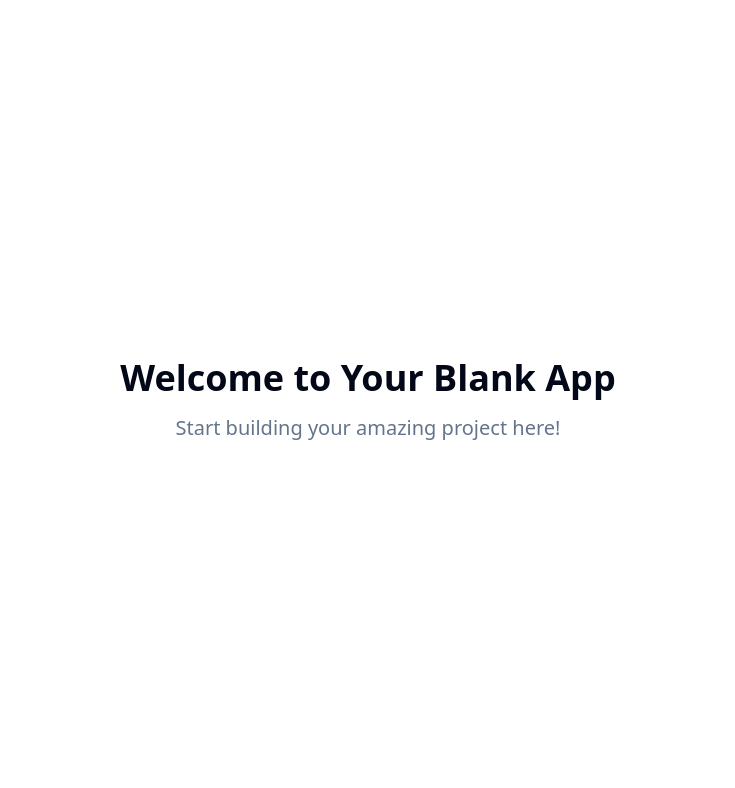
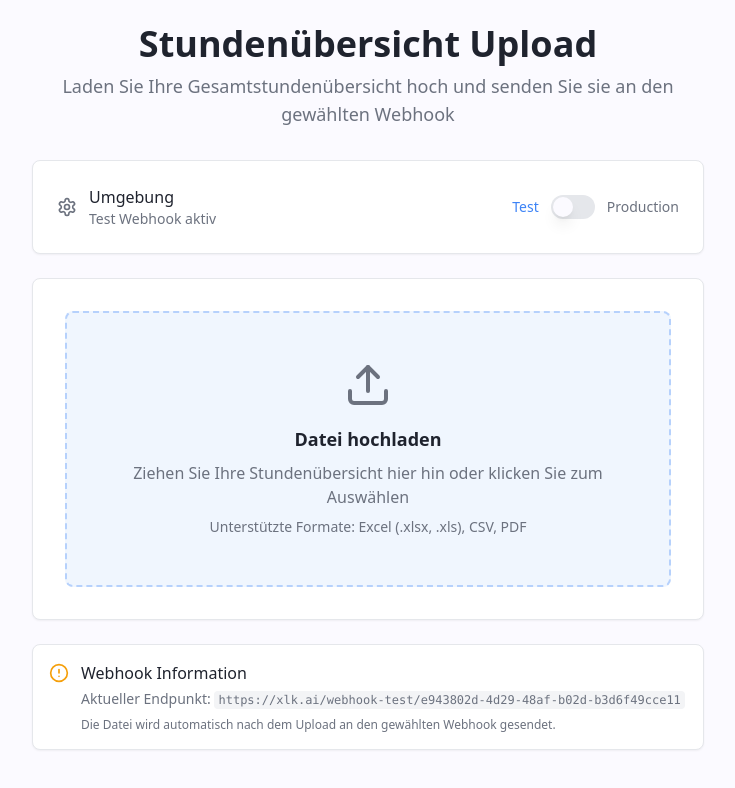
Before and after one commit to jasonl20-tech/hours-sync-hub, a React (Vite) app: page / in a window 1280 px wide. Shown: the top 788 px of the page, without its empty margins (272-1007 px from the left). Built offline with nearby package versions, Linux system fonts and the light colour scheme.

Commit message:
Add webhook functionality
Implement webhook functionality for sending data to specified URLs based on the environment (test or production).

```diff
--- a/package.json
+++ b/package.json
@@ -51,6 +51,7 @@
     "react": "^18.3.1",
     "react-day-picker": "^8.10.1",
     "react-dom": "^18.3.1",
+    "react-dropzone": "^14.3.8",
     "react-hook-form": "^7.61.1",
     "react-resizable-panels": "^2.1.9",
     "react-router-dom": "^6.30.1",
--- /dev/null
+++ b/src/components/TimeTrackingUpload.tsx
@@ -0,0 +1,214 @@
+import React, { useState, useCallback } from 'react';
+import { useDropzone } from 'react-dropzone';
+import { Button } from '@/components/ui/button';
+import { Card } from '@/components/ui/card';
+import { Switch } from '@/components/ui/switch';
+import { Label } from '@/components/ui/label';
+import { Progress } from '@/components/ui/progress';
+import { toast } from '@/hooks/use-toast';
+import { Upload, FileText, CheckCircle, AlertCircle, Settings } from 'lucide-react';
+
+const TimeTrackingUpload = () => {
+  const [isProduction, setIsProduction] = useState(false);
+  const [uploadProgress, setUploadProgress] = useState(0);
+  const [isUploading, setIsUploading] = useState(false);
+  const [uploadedFile, setUploadedFile] = useState<File | null>(null);
+
+  const webhookUrls = {
+    test: 'https://xlk.ai/webhook-test/e943802d-4d29-48af-b02d-b3d6f49cce11',
+    production: 'https://xlk.ai:5678/webhook/e943802d-4d29-48af-b02d-b3d6f49cce11'
+  };
+
+  const uploadToWebhook = async (file: File) => {
+    const webhookUrl = isProduction ? webhookUrls.production : webhookUrls.test;
+
+    setIsUploading(true);
+    setUploadProgress(0);
+
+    try {
+      const formData = new FormData();
+      formData.append('file', file);
+      formData.append('environment', isProduction ? 'production' : 'test');
+      formData.append('timestamp', new Date().toISOString());
+
+      // Simulate progress
+      const progressInterval = setInterval(() => {
+        setUploadProgress(prev => {
+          if (prev >= 90) {
+            clearInterval(progressInterval);
+            return prev;
+          }
+          return prev + 10;
+        });
+      }, 200);
+
+      const response = await fetch(webhookUrl, {
+        method: 'POST',
+        body: formData,
+      });
+
+      clearInterval(progressInterval);
+      setUploadProgress(100);
+
+      if (response.ok) {
+        toast({
+          title: "Upload erfolgreich!",
+          description: `Datei wurde an ${isProduction ? 'Production' : 'Test'} Webhook gesendet.`,
+          className: "bg-success text-success-foreground",
+        });
+      } else {
+        throw new Error(`HTTP ${response.status}`);
+      }
+    } catch (error) {
+      toast({
+        title: "Upload fehlgeschlagen",
+        description: "Es gab einen Fehler beim Senden der Datei.",
+        variant: "destructive",
+      });
+    } finally {
+      setIsUploading(false);
+      setTimeout(() => setUploadProgress(0), 2000);
+    }
+  };
+
+  const onDrop = useCallback((acceptedFiles: File[]) => {
+    const file = acceptedFiles[0];
+    if (file) {
+      setUploadedFile(file);
+      uploadToWebhook(file);
+    }
+  }, [isProduction]);
+
+  const { getRootProps, getInputProps, isDragActive } = useDropzone({
+    onDrop,
+    accept: {
+      'application/vnd.openxmlformats-officedocument.spreadsheetml.sheet': ['.xlsx'],
+      'application/vnd.ms-excel': ['.xls'],
+      'text/csv': ['.csv'],
+      'application/pdf': ['.pdf']
+    },
+    multiple: false
+  });
+
+  return (
+    <div className="min-h-screen bg-background p-6">
+      <div className="max-w-2xl mx-auto">
+        <div className="text-center mb-8">
+          <h1 className="text-4xl font-bold text-foreground mb-2">
+            Stundenübersicht Upload
+          </h1>
+          <p className="text-muted-foreground text-lg">
+            Laden Sie Ihre Gesamtstundenübersicht hoch und senden Sie sie an den gewählten Webhook
+          </p>
+        </div>
+
+        {/* Environment Toggle */}
+        <Card className="p-6 mb-6">
+          <div className="flex items-center justify-between">
+            <div className="flex items-center space-x-3">
+              <Settings className="w-5 h-5 text-muted-foreground" />
+              <div>
+                <Label htmlFor="environment-toggle" className="text-base font-medium">
+                  Umgebung
+                </Label>
+                <p className="text-sm text-muted-foreground">
+                  {isProduction ? 'Production Webhook aktiv' : 'Test Webhook aktiv'}
+                </p>
+              </div>
+            </div>
+            <div className="flex items-center space-x-3">
+              <Label htmlFor="environment-toggle" className={`text-sm ${!isProduction ? 'text-primary font-medium' : 'text-muted-foreground'}`}>
+                Test
+              </Label>
+              <Switch
+                id="environment-toggle"
+                checked={isProduction}
+                onCheckedChange={setIsProduction}
+              />
+              <Label htmlFor="environment-toggle" className={`text-sm ${isProduction ? 'text-primary font-medium' : 'text-muted-foreground'}`}>
+                Production
+              </Label>
+            </div>
+          </div>
+        </Card>
+
+        {/* Upload Area */}
+        <Card className="p-8">
+          <div
+            {...getRootProps()}
+            className={`
+              border-2 border-dashed rounded-lg p-12 text-center cursor-pointer transition-all duration-200
+              ${isDragActive
+                ? 'border-primary bg-upload-hover'
+                : 'border-upload-border bg-upload-bg hover:bg-upload-hover'
+              }
+            `}
+          >
+            <input {...getInputProps()} />
+            <div className="flex flex-col items-center space-y-4">
+              <Upload className={`w-12 h-12 ${isDragActive ? 'text-primary' : 'text-muted-foreground'}`} />
+              <div>
+                <h3 className="text-lg font-semibold text-foreground mb-2">
+                  {isDragActive ? 'Datei hier ablegen...' : 'Datei hochladen'}
+                </h3>
+                <p className="text-muted-foreground">
+                  Ziehen Sie Ihre Stundenübersicht hier hin oder klicken Sie zum Auswählen
+                </p>
+                <p className="text-sm text-muted-foreground mt-2">
+                  Unterstützte Formate: Excel (.xlsx, .xls), CSV, PDF
+                </p>
+              </div>
+            </div>
+          </div>
+
+          {/* Upload Progress */}
+          {isUploading && (
+            <div className="mt-6">
+              <div className="flex items-center justify-between mb-2">
+                <span className="text-sm font-medium text-foreground">Upload läuft...</span>
+                <span className="text-sm text-muted-foreground">{uploadProgress}%</span>
+              </div>
+              <Progress value={uploadProgress} className="h-2" />
+            </div>
+          )}
+
+          {/* File Info */}
+          {uploadedFile && !isUploading && (
+            <div className="mt-6 p-4 bg-accent rounded-lg">
+              <div className="flex items-center space-x-3">
+                <FileText className="w-5 h-5 text-accent-foreground" />
+                <div className="flex-1">
+                  <p className="font-medium text-accent-foreground">{uploadedFile.name}</p>
+                  <p className="text-sm text-muted-foreground">
+                    {(uploadedFile.size / 1024 / 1024).toFixed(2)} MB
+                  </p>
+                </div>
+                <CheckCircle className="w-5 h-5 text-success" />
+              </div>
+            </div>
+          )}
+        </Card>
+
+        {/* Webhook Info */}
+        <Card className="p-4 mt-6">
+          <div className="flex items-start space-x-3">
+            <AlertCircle className="w-5 h-5 text-warning mt-0.5" />
+            <div>
+              <h4 className="font-medium text-foreground mb-1">Webhook Information</h4>
+              <p className="text-sm text-muted-foreground mb-2">
+                Aktueller Endpunkt: <code className="bg-muted px-1 py-0.5 rounded text-xs">
+                  {isProduction ? webhookUrls.production : webhookUrls.test}
+                </code>
+              </p>
+              <p className="text-xs text-muted-foreground">
+                Die Datei wird automatisch nach dem Upload an den gewählten Webhook gesendet.
+              </p>
+            </div>
+          </div>
+        </Card>
+      </div>
+    </div>
+  );
+};
+
+export default TimeTrackingUpload;
--- a/src/index.css
+++ b/src/index.css
@@ -8,35 +8,55 @@ All colors MUST be HSL.
 
 @layer base {
   :root {
-    --background: 0 0% 100%;
-    --foreground: 222.2 84% 4.9%;
+    --background: 250 100% 99%;
+    --foreground: 224 20% 15%;
 
     --card: 0 0% 100%;
-    --card-foreground: 222.2 84% 4.9%;
+    --card-foreground: 224 20% 15%;
 
     --popover: 0 0% 100%;
-    --popover-foreground: 222.2 84% 4.9%;
+    --popover-foreground: 224 20% 15%;
 
-    --primary: 222.2 47.4% 11.2%;
-    --primary-foreground: 210 40% 98%;
+    --primary: 217 91% 60%;
+    --primary-foreground: 0 0% 100%;
+    --primary-hover: 217 91% 55%;
 
-    --secondary: 210 40% 96.1%;
-    --secondary-foreground: 222.2 47.4% 11.2%;
+    --secondary: 220 14% 96%;
+    --secondary-foreground: 224 20% 15%;
 
-    --muted: 210 40% 96.1%;
-    --muted-foreground: 215.4 16.3% 46.9%;
+    --muted: 220 14% 96%;
+    --muted-foreground: 220 8% 46%;
 
-    --accent: 210 40% 96.1%;
-    --accent-foreground: 222.2 47.4% 11.2%;
+    --accent: 217 91% 95%;
+    --accent-foreground: 217 91% 30%;
 
-    --destructive: 0 84.2% 60.2%;
-    --destructive-foreground: 210 40% 98%;
+    --destructive: 0 84% 60%;
+    --destructive-foreground: 0 0% 100%;
 
-    --border: 214.3 31.8% 91.4%;
-    --input: 214.3 31.8% 91.4%;
-    --ring: 222.2 84% 4.9%;
+    --success: 142 76% 36%;
+    --success-foreground: 0 0% 100%;
+
+    --warning: 38 92% 50%;
+    --warning-foreground: 0 0% 100%;
+
+    --border: 220 13% 91%;
+    --input: 220 13% 91%;
+    --ring: 217 91% 60%;
+
+    /* Upload specific colors */
+    --upload-border: 217 91% 85%;
+    --upload-bg: 217 91% 97%;
+    --upload-hover: 217 91% 93%;
+
+    /* Gradients */
+    --gradient-primary: linear-gradient(135deg, hsl(217 91% 60%), hsl(217 91% 70%));
+    --gradient-upload: linear-gradient(135deg, hsl(217 91% 97%), hsl(217 91% 93%));
+    --gradient-success: linear-gradient(135deg, hsl(142 76% 36%), hsl(142 76% 46%));
 
     --radius: 0.5rem;
+
+    /* Transitions */
+    --transition-smooth: all 0.2s cubic-bezier(0.4, 0, 0.2, 1);
 
     --sidebar-background: 0 0% 98%;
 
--- a/src/pages/Index.tsx
+++ b/src/pages/Index.tsx
@@ -1,14 +1,7 @@
-// Update this page (the content is just a fallback if you fail to update the page)
+import TimeTrackingUpload from '@/components/TimeTrackingUpload';
 
 const Index = () => {
-  return (
-    <div className="min-h-screen flex items-center justify-center bg-background">
-      <div className="text-center">
-        <h1 className="text-4xl font-bold mb-4">Welcome to Your Blank App</h1>
-        <p className="text-xl text-muted-foreground">Start building your amazing project here!</p>
-      </div>
-    </div>
-  );
+  return <TimeTrackingUpload />;
 };
 
 export default Index;
--- a/tailwind.config.ts
+++ b/tailwind.config.ts
@@ -26,7 +26,8 @@ export default {
 				foreground: 'hsl(var(--foreground))',
 				primary: {
 					DEFAULT: 'hsl(var(--primary))',
-					foreground: 'hsl(var(--primary-foreground))'
+					foreground: 'hsl(var(--primary-foreground))',
+					hover: 'hsl(var(--primary-hover))'
 				},
 				secondary: {
 					DEFAULT: 'hsl(var(--secondary))',
@@ -35,6 +36,14 @@ export default {
 				destructive: {
 					DEFAULT: 'hsl(var(--destructive))',
 					foreground: 'hsl(var(--destructive-foreground))'
+				},
+				success: {
+					DEFAULT: 'hsl(var(--success))',
+					foreground: 'hsl(var(--success-foreground))'
+				},
+				warning: {
+					DEFAULT: 'hsl(var(--warning))',
+					foreground: 'hsl(var(--warning-foreground))'
 				},
 				muted: {
 					DEFAULT: 'hsl(var(--muted))',
@@ -51,6 +60,11 @@ export default {
 				card: {
 					DEFAULT: 'hsl(var(--card))',
 					foreground: 'hsl(var(--card-foreground))'
+				},
+				upload: {
+					border: 'hsl(var(--upload-border))',
+					bg: 'hsl(var(--upload-bg))',
+					hover: 'hsl(var(--upload-hover))'
 				},
 				sidebar: {
 					DEFAULT: 'hsl(var(--sidebar-background))',
```
Also changed, not shown: 1 other file (tests, documents, lock files or other folders).
